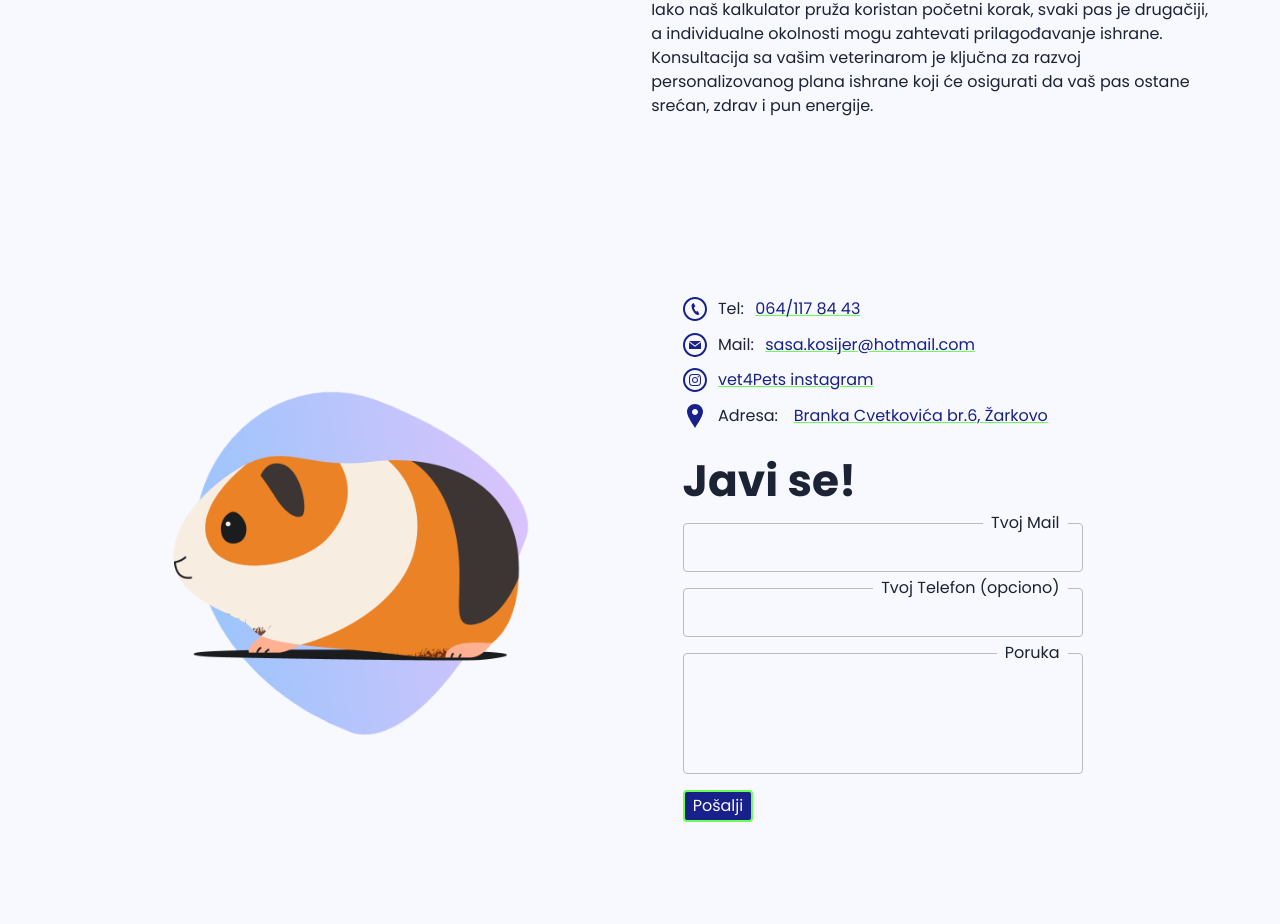
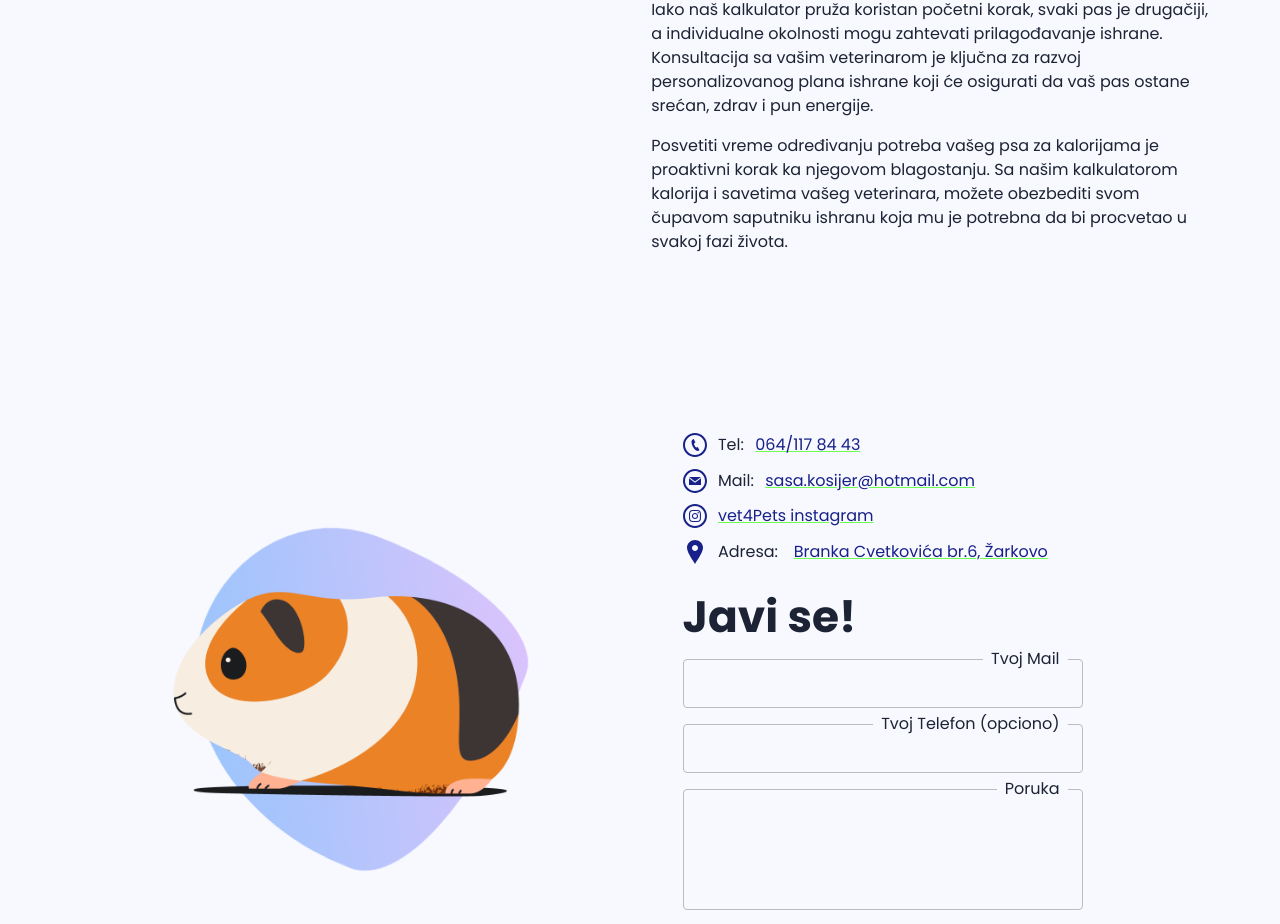
Before and after one commit to vukovicdusan/vet4pets, a Next.js app: page /kalkulator-kalorija in a window 1280 px wide. Shown: the part 769-1693 px from the top of the page. Built offline with nearby package versions, Linux system fonts and the light colour scheme.

Commit message:
Added some more content to calorieCalculator

```diff
--- a/components/calculators/calorie-calculator/CalorieCalculator.jsx
+++ b/components/calculators/calorie-calculator/CalorieCalculator.jsx
@@ -183,6 +183,13 @@ const CalorieCalculator = () => {
             personalizovanog plana ishrane koji će osigurati da vaš pas ostane
             srećan, zdrav i pun energije.
           </p>
+          <p>
+            Posvetiti vreme određivanju potreba vašeg psa za kalorijama je
+            proaktivni korak ka njegovom blagostanju. Sa našim kalkulatorom
+            kalorija i savetima vašeg veterinara, možete obezbediti svom čupavom
+            saputniku ishranu koja mu je potrebna da bi procvetao u svakoj fazi
+            života.
+          </p>
         </div>
       </div>
     </div>
```
